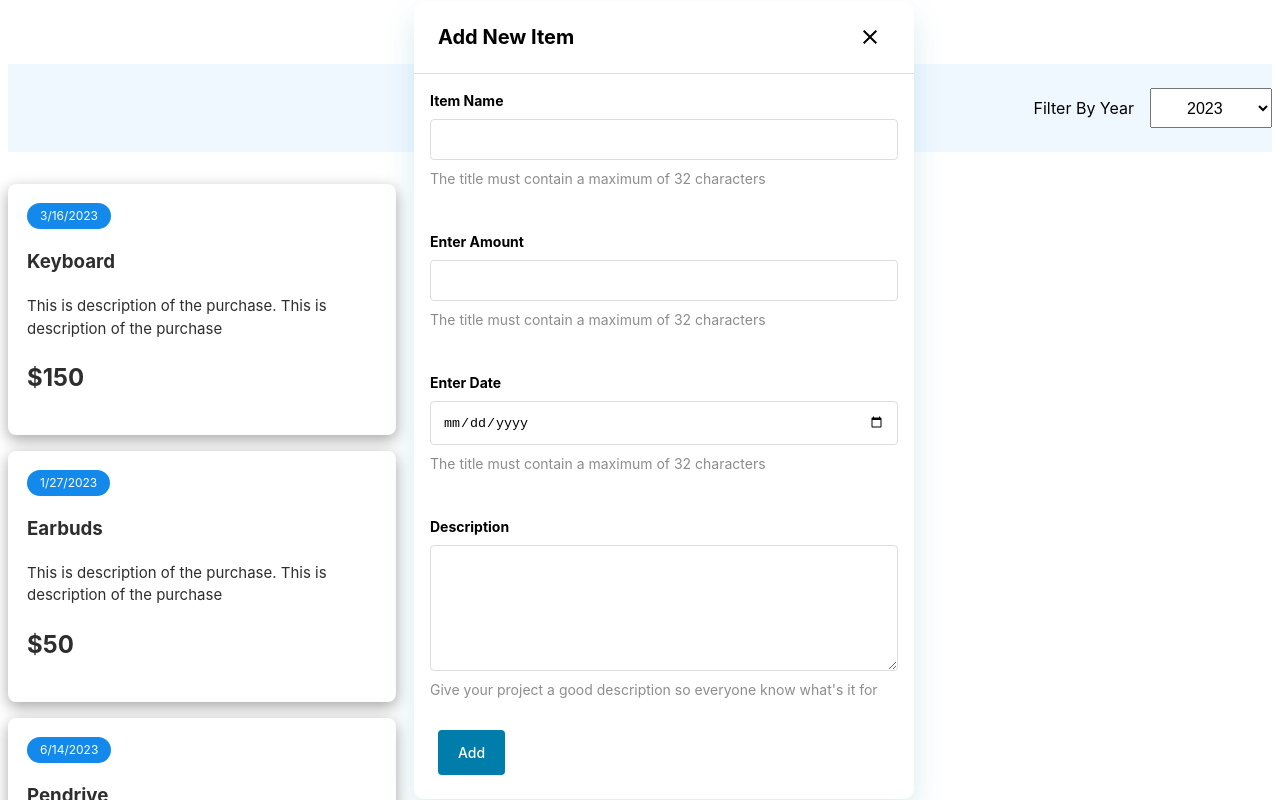
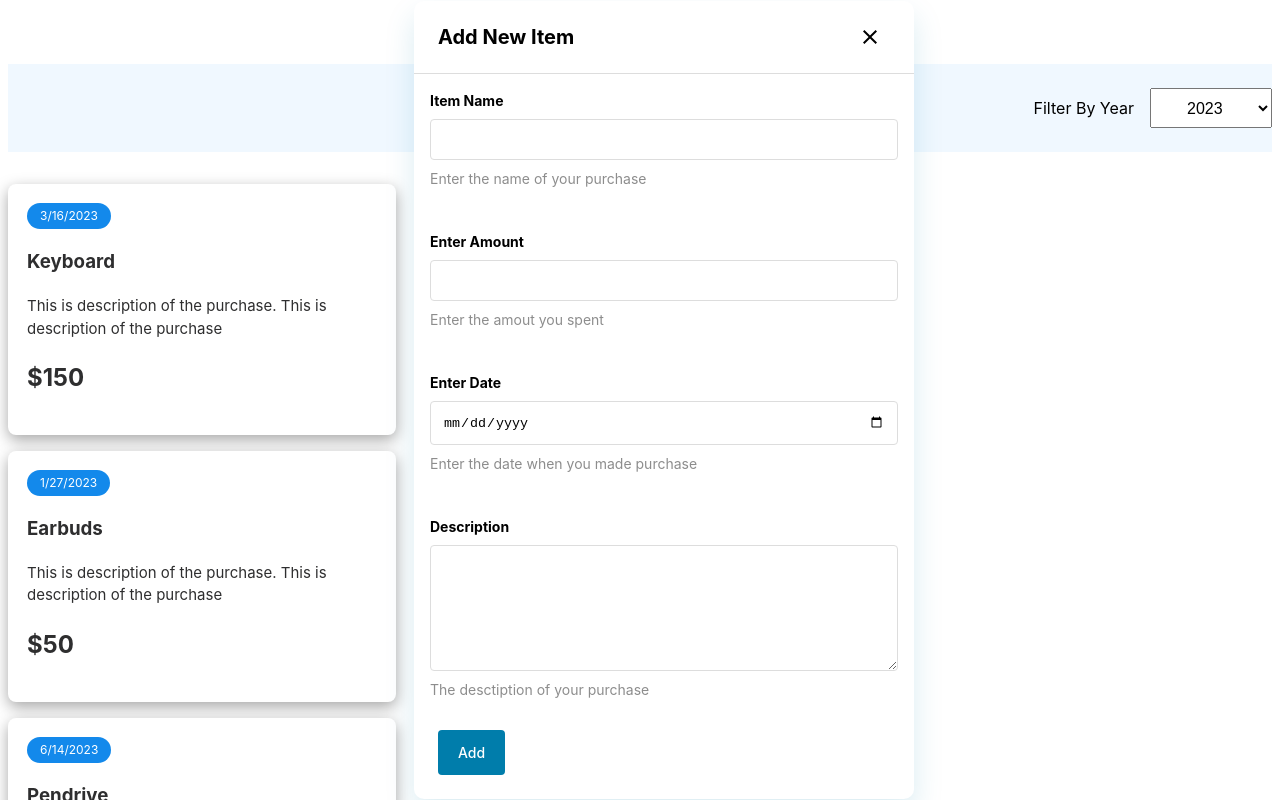
Before and after one commit to shahbaz4783/moneySavvy, a React (Vite) app: page / in a window 1280 px wide. Both pictures are taken after a click on the button "ADD ITEM". Shown: the top 800 px of the page. Built offline with nearby package versions, Linux system fonts and the light colour scheme.

Commit message:
form item eg change

```diff
--- a/src/components/ItemForm.jsx
+++ b/src/components/ItemForm.jsx
@@ -72,7 +72,7 @@ export const ItemForm = ({ onSaveItemData , onCancel}) => {
 									value={item}
 								/>
 								<p class='input__description'>
-									The title must contain a maximum of 32 characters
+									Enter the name of your purchase
 								</p>
 							</div>
 							<div class='input'>
@@ -83,9 +83,7 @@ export const ItemForm = ({ onSaveItemData , onCancel}) => {
 									onChange={priceHandler}
 									value={price}
 								/>
-								<p class='input__description'>
-									The title must contain a maximum of 32 characters
-								</p>
+								<p class='input__description'>Enter the amout you spent</p>
 							</div>
 							<div class='input'>
 								<label class='input__label'>Enter Date</label>
@@ -96,15 +94,14 @@ export const ItemForm = ({ onSaveItemData , onCancel}) => {
 									value={date}
 								/>
 								<p class='input__description'>
-									The title must contain a maximum of 32 characters
+									Enter the date when you made purchase
 								</p>
 							</div>
 							<div class='input'>
 								<label class='input__label'>Description</label>
 								<textarea class='input__field input__field--textarea'></textarea>
 								<p class='input__description'>
-									Give your project a good description so everyone know what's
-									it for
+									The desctiption of your purchase
 								</p>
 							</div>
 						</div>
```
